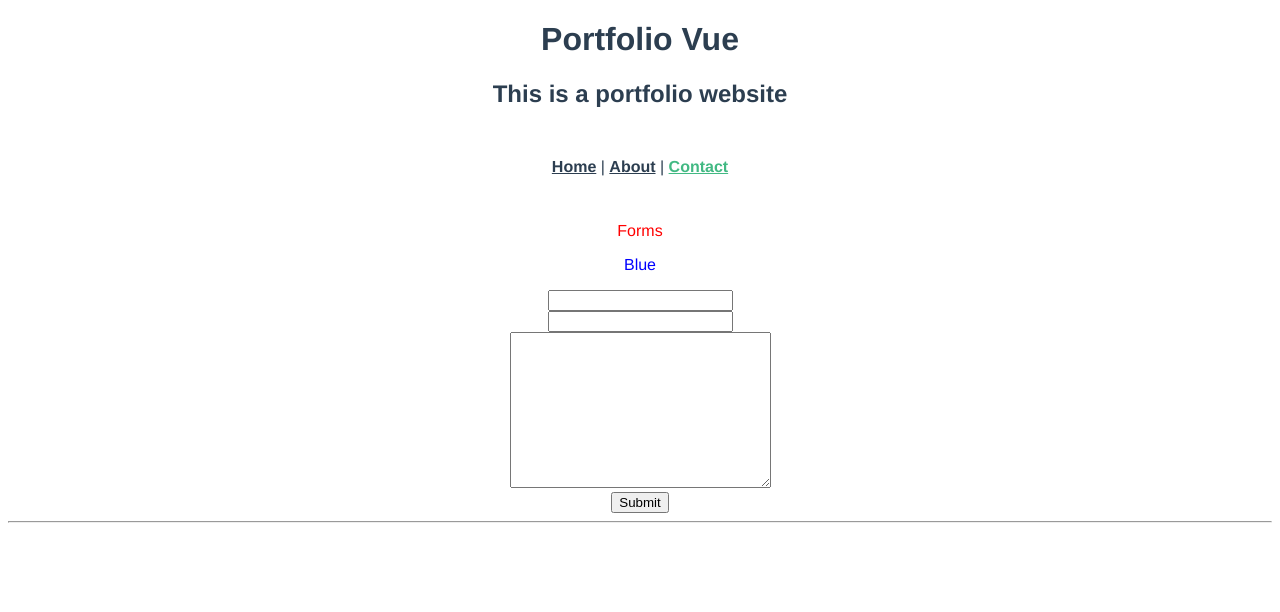
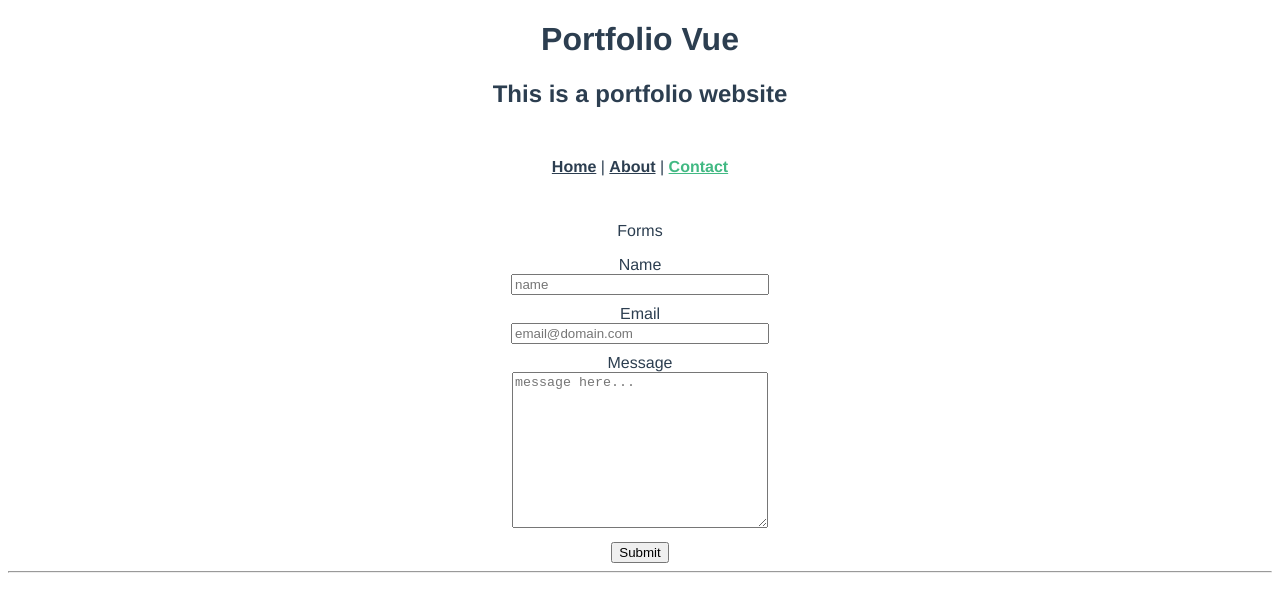
Before and after one commit to MBKM-STECHOQ/portfolio-vue, a Vue app: page /contact in a window 1280 px wide. Shown: the top 612 px of the page. Built offline with nearby package versions, Linux system fonts and the light colour scheme.

Commit message:
Update Forms.vue

```diff
--- a/src/components/Forms.vue
+++ b/src/components/Forms.vue
@@ -1,14 +1,22 @@
 <template>
   <div>
     <p class="paragraph">Forms</p>
-    <p class="paragraph blue">Blue</p>
     <form @submit.prevent="submitForms()">
-      <input type="text" v-model.lazy="input.name">
-      <br>
-      <input type="text" v-model="input.email">
-      <br>
-      <textarea v-model="input.message" id="" cols="30" rows="10"></textarea>
-      <br>
+      <div class="form-input">
+        <label for="name">Name</label>
+        <br>
+        <input id="name" placeholder="name" name="name" type="text" v-model="input.name">
+      </div>
+      <div class="form-input">
+        <label for="email">Email</label>
+        <br>
+        <input id="email" placeholder="email@domain.com" type="email" v-model="input.email">
+      </div>
+      <div class="form-input">
+        <label for="message">Message</label>
+        <br>
+        <textarea v-model="input.message" placeholder="message here..." id="" rows="10"></textarea>
+      </div>
       <button type="submit">Submit</button>
     </form>
     <hr>
@@ -57,8 +65,12 @@ export default {
 </script>
 
 <style lang="sass" scoped>
-.paragraph
-  color: red
-  &.blue
-    color: blue
+input, textarea
+  width: 250px
+
+label input, label textarea
+  display: block
+
+.form-input
+  margin: 10px 0
 </style>
```
